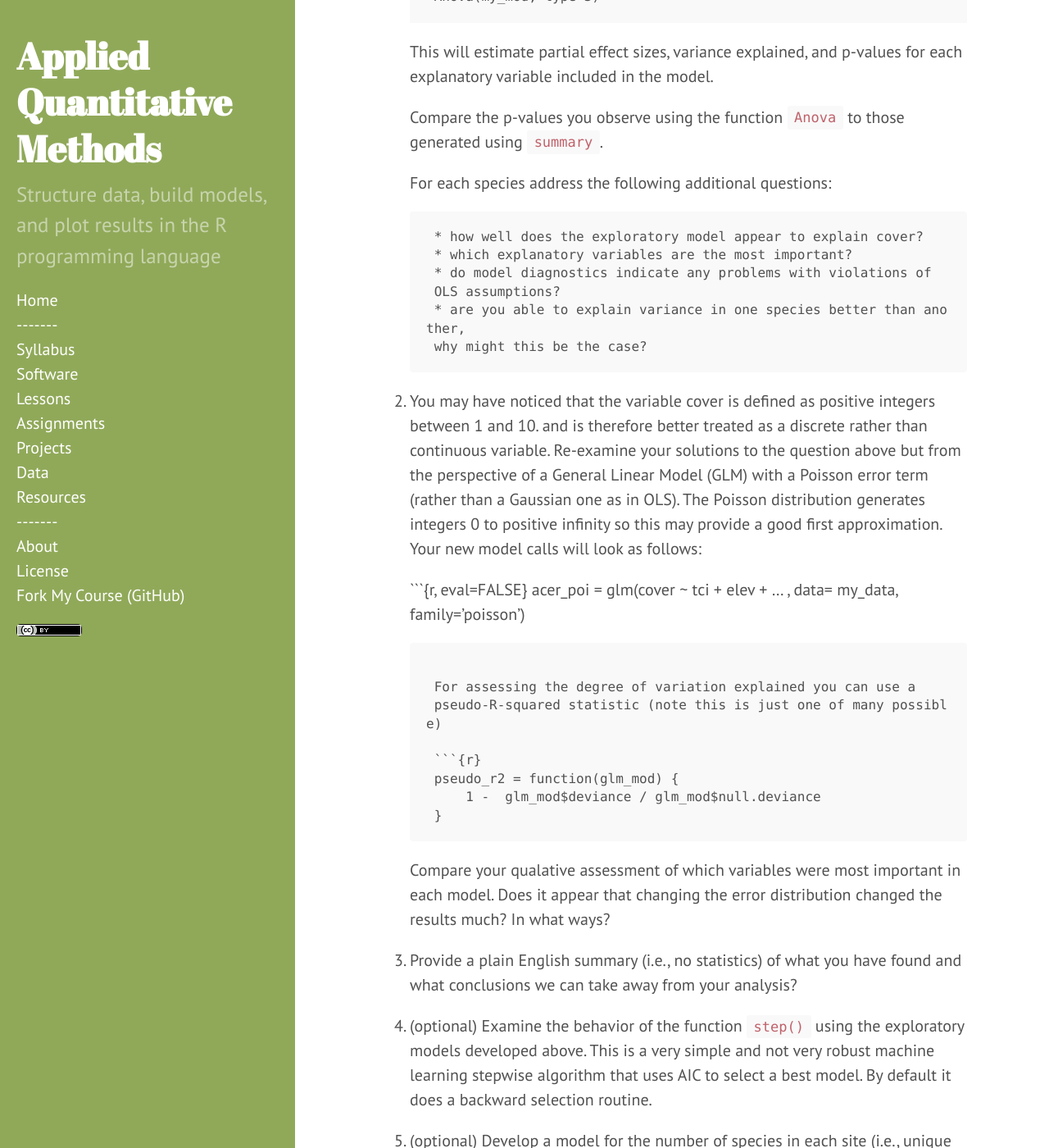
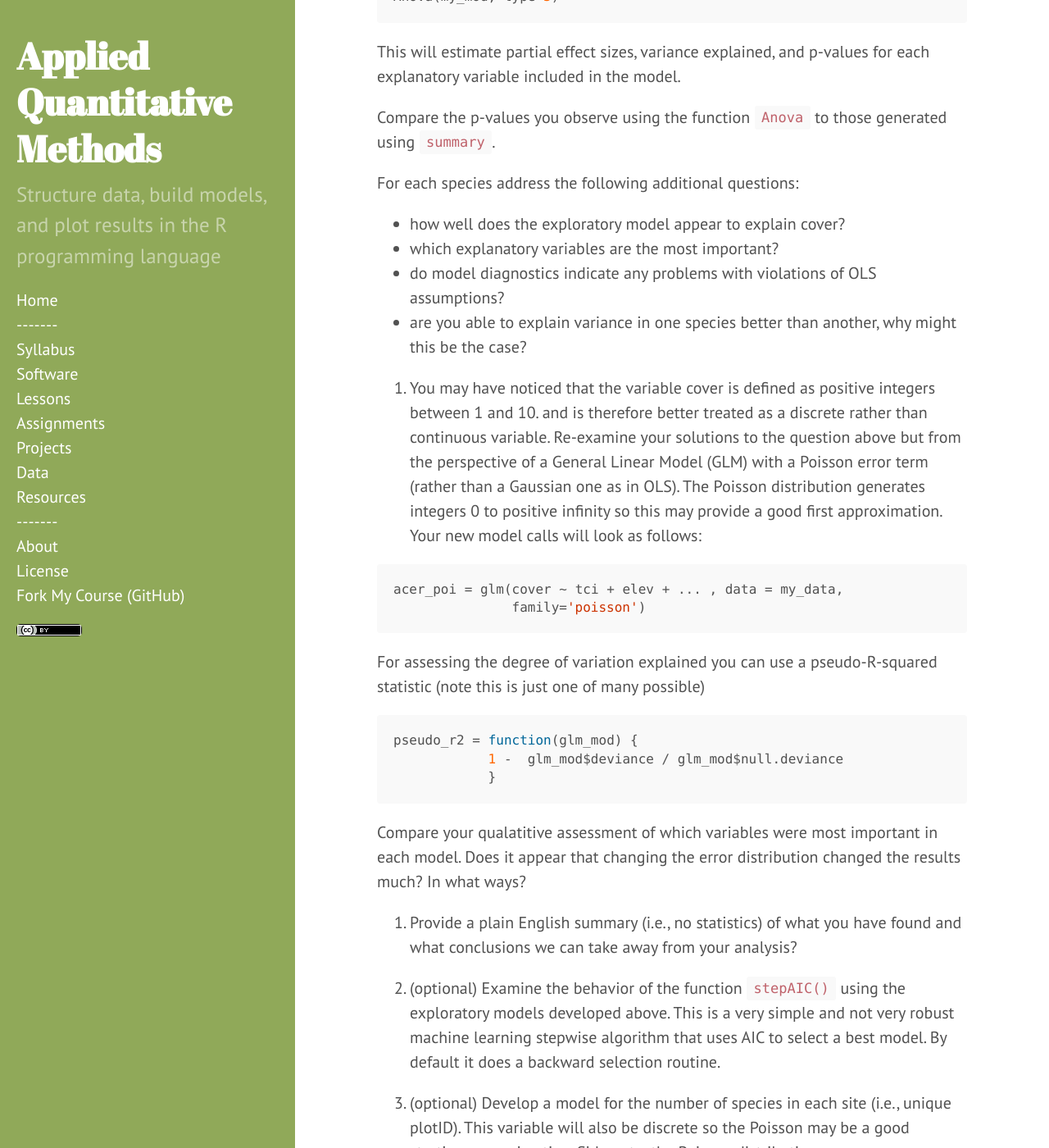
Before and after one commit to dmcglinn/quant_methods, a Jekyll site: the page built from assignments/univariate_models.md, in a window 1280 px wide and 1400 px high, scrolled down 587 px. Shown: the whole window at 82% size. Built offline with Jekyll 4.4.1, drawn with Linux system fonts in a browser that asks for light colours; our own code applies the rules of GitHub Pages for plain Markdown files; some of the changed text lies outside the part shown.

Commit message:
Improve formatting of univariate assignment

````diff
--- a/assignments/univariate_models.md
+++ b/assignments/univariate_models.md
@@ -6,36 +6,38 @@ layout: page
 
 Read in tree data, metadata can be found in: `./data/tree_metadata.txt`
 
-```{r}
+```r
 trees = read.csv('./data/treedata_subset.csv')
 ```
 
-1. Carry out an exploratory analysis using the tree dataset. Metadata for the tree study can be found [here](../data/tree_metadata.txt).
-Specifically, I would like you to develop and compare models for species cover for a habitat generalist
-[_*Acer rubrum*_ (Red maple)](http://www.durhamtownship.com/blog-archives/pix/November1407.jpg)
-and a habitat specialist [_*Abies fraseri*_ (Frasier fir)](https://upload.wikimedia.org/wikipedia/commons/d/d0/Abies_fraseri_Mitchell.jpg).
-Because this dataset includes both continuous and discrete explanatory
-variables use the function `Anova` in the packages `car` as such
+1. Carry out an exploratory analysis using the tree dataset. Metadata for the
+tree study can be found [here](../data/tree_metadata.txt). Specifically, I would
+like you to develop and compare models for species cover for a habitat
+generalist [*Acer rubrum* (Red
+maple)](http://www.durhamtownship.com/blog-archives/pix/November1407.jpg) and a
+habitat specialist [*Abies fraseri* (Frasier
+fir)](https://upload.wikimedia.org/wikipedia/commons/d/d0/Abies_fraseri_Mitchell.jpg).
+Because this dataset includes both continuous and discrete explanatory variables
+use the function `Anova` in the packages `car` as such
 
-    ```{r}
-    library(car)
-    Anova(my_mod, type=3)
-    ```
+```r
+library(car)
+Anova(my_mod, type=3)
+```
 
-    This will estimate partial effect sizes, variance explained, and p-values for
-    each explanatory variable included in the model.
+This will estimate partial effect sizes, variance explained, and p-values for
+each explanatory variable included in the model.
 
-    Compare the p-values you observe using the function `Anova` to those generated
-    using `summary`.
+Compare the p-values you observe using the function `Anova` to those generated
+using `summary`.
 
-    For each species address the following additional questions:
+For each species address the following additional questions:
 
-        * how well does the exploratory model appear to explain cover?
-        * which explanatory variables are the most important?
-        * do model diagnostics indicate any problems with violations of
-        OLS assumptions?
-        * are you able to explain variance in one species better than another,
-        why might this be the case?
+* how well does the exploratory model appear to explain cover?
+* which explanatory variables are the most important?
+* do model diagnostics indicate any problems with violations of OLS assumptions?
+* are you able to explain variance in one species better than another,
+  why might this be the case?
 
 2. You may have noticed that the variable cover is defined as
 positive integers between 1 and 10. and is therefore better treated
@@ -46,28 +48,27 @@ perspective of a General Linear Model (GLM) with a Poisson error term
 The Poisson distribution generates integers 0 to positive infinity so this may provide a good first approximation.
 Your new model calls will look as follows:
 
-    ```{r, eval=FALSE}
-    acer_poi = glm(cover ~ tci + elev + ... , data= my_data,
-                   family='poisson')
-    ```
+```r
+acer_poi = glm(cover ~ tci + elev + ... , data = my_data,
+               family='poisson')
+```
 
-    For assessing the degree of variation explained you can use a
-    pseudo-R-squared statistic (note this is just one of many possible)
+For assessing the degree of variation explained you can use a
+pseudo-R-squared statistic (note this is just one of many possible)
 
-    ```{r}
-    pseudo_r2 = function(glm_mod) {
-        1 -  glm_mod$deviance / glm_mod$null.deviance
-    }
-    ```
+```r
+pseudo_r2 = function(glm_mod) {
+            1 -  glm_mod$deviance / glm_mod$null.deviance
+            }
+```
 
-    Compare your qualative assessment of which variables were most important in each model.
-    Does it appear that changing the error distribution changed the
-    results much? In what ways?
+Compare your qualatitive assessment of which variables were most important in each model.
+Does it appear that changing the error distribution changed the results much? In what ways?
 
 3. Provide a plain English summary (i.e., no statistics) of what you have
 found and what conclusions we can take away from your analysis?
 
-4. (optional) Examine the behavior of the function `step()` using the
+4. (optional) Examine the behavior of the function `stepAIC()` using the
 exploratory models developed above. This is a very simple and not very
 robust machine learning stepwise algorithm that uses AIC to select a
 best model. By default it does a backward selection routine.
````
